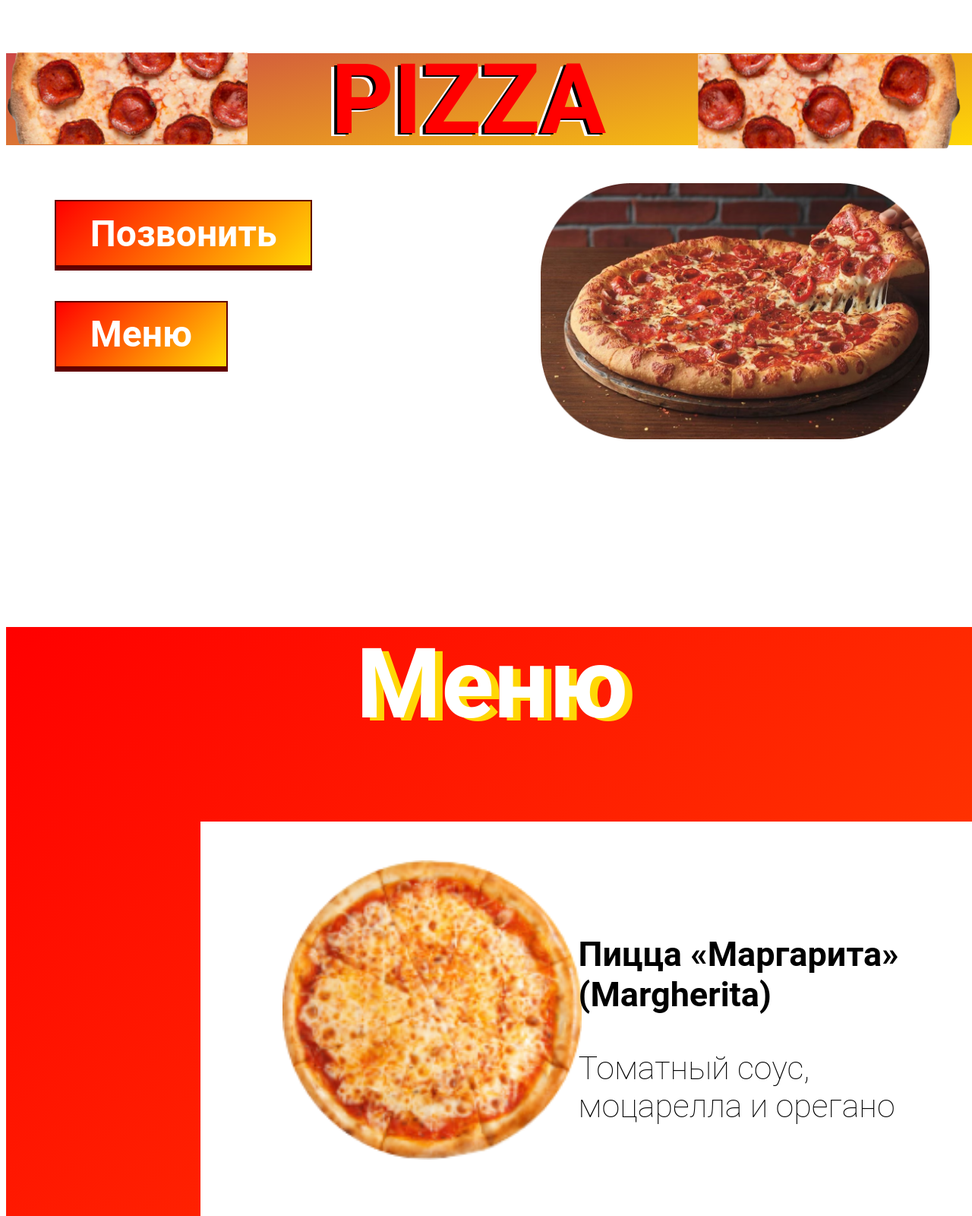
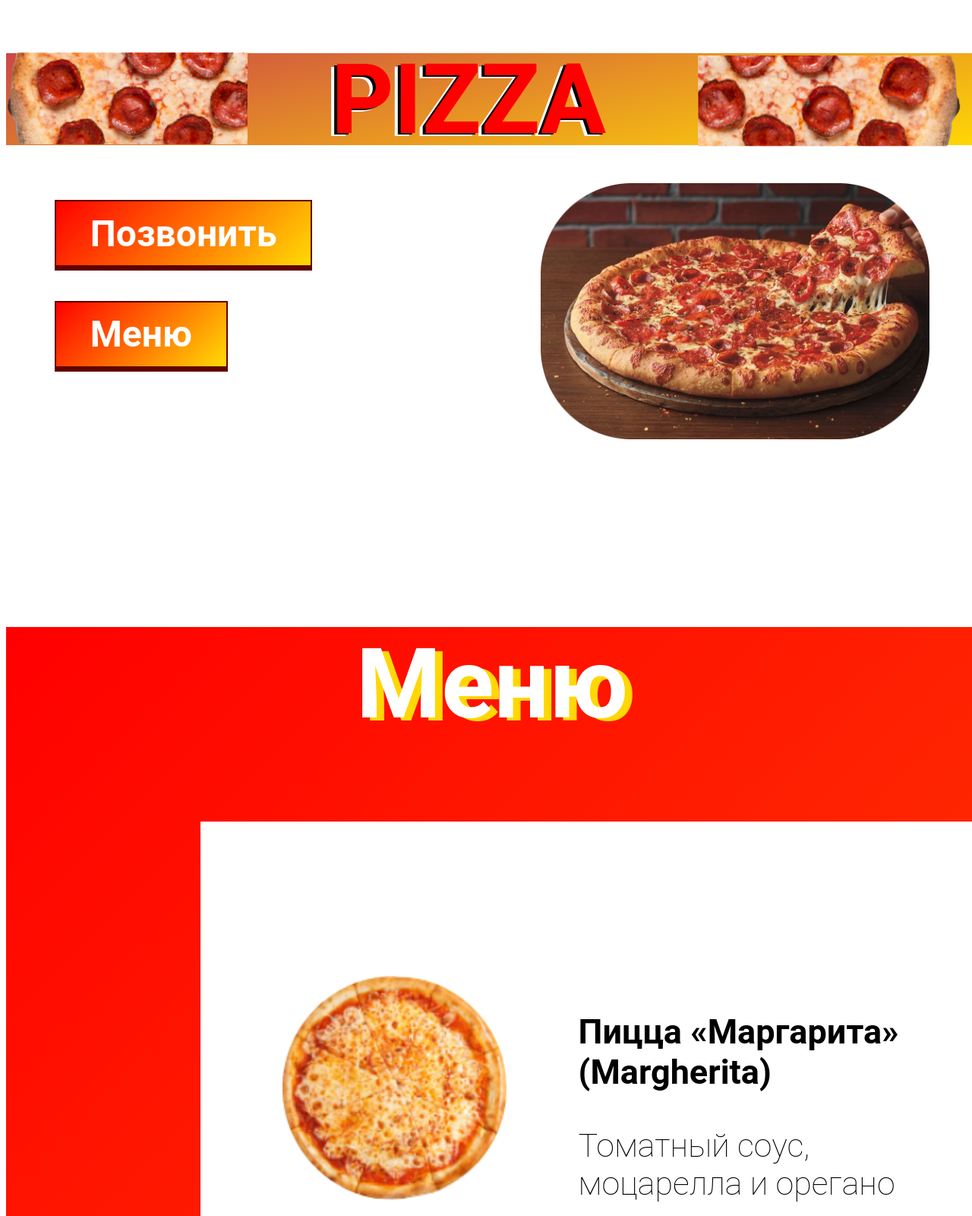
Before and after one commit to VikaKhaustova/pizza_matas, a plain HTML site: page index.html in a window 1280 px wide. Shown: the top 1600 px of the page at 76% size. Drawn offline with Linux system fonts and the light colour scheme.

Commit message:
Update style.css

```diff
--- a/style.css
+++ b/style.css
@@ -25,7 +25,7 @@ header{
 
 .pizza-two{
     width: 380px;
-    height: 125px;
+    height: 120px;
     flex-shrink: 0;
     margin-top: 5px;
 }
@@ -151,14 +151,14 @@ header{
 .menu-div{
     position: relative;
     left: 88px;
-    margin: 10% 0%;
+    margin: 20% 0%;
     height: 250px;
     display: flex;
     align-items: center;
     padding: 20px;
 }
 .menu-img{
-    width: 40%;
+    width: 30%;
 }
 .menu-info{
     position: absolute;
```
